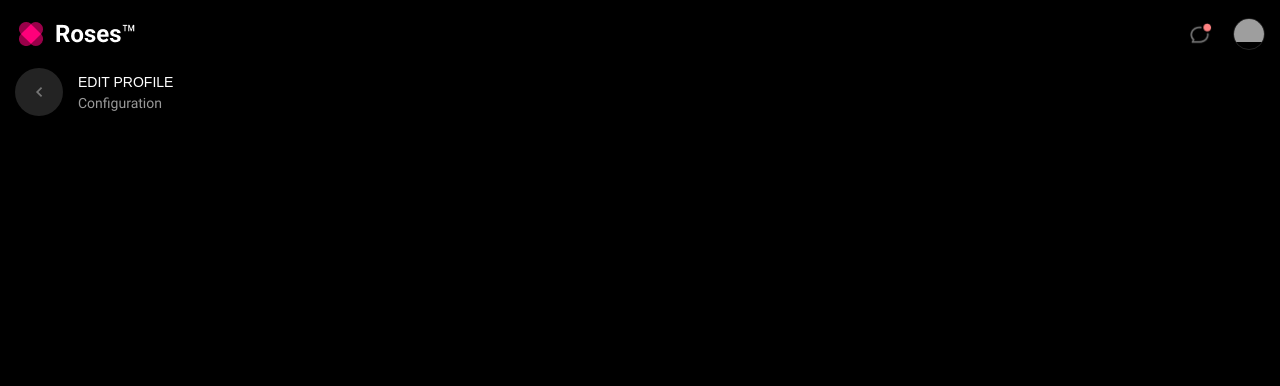
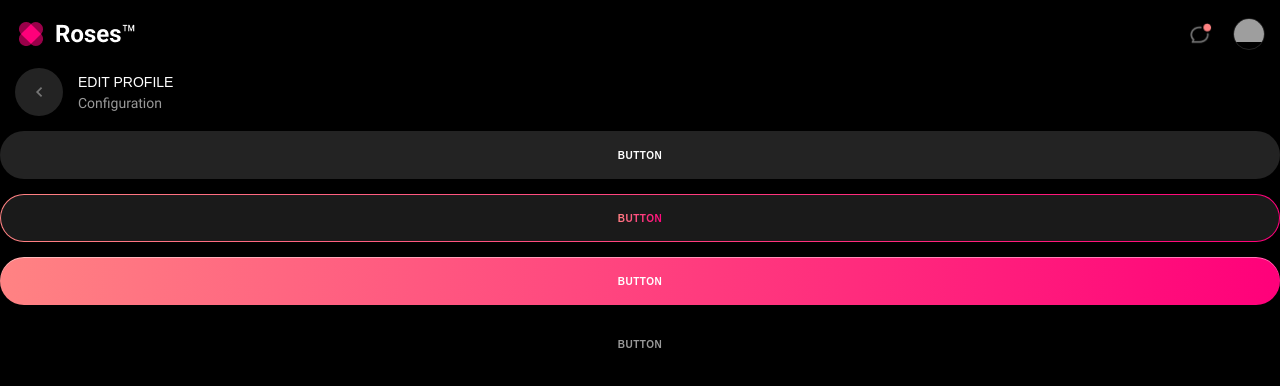
Before and after one commit to Epiled/teste-xxiii-creative-front-end, a React (Vite) app: page /edit-profile in a window 1280 px wide. Shown: the top 386 px of the page. Built offline with nearby package versions, Linux system fonts and the light colour scheme; grey boxes are pictures that could not be loaded.

Commit message:
feat(components): add all button variants

```diff
--- a/src/components/Buttons/Buttons.module.scss
+++ b/src/components/Buttons/Buttons.module.scss
@@ -1,14 +1,59 @@
 @use '../../styles/global' as *;
+
+%fonts-default {
+  font-family: 'Montserrat', sans-serif;
+  font-size: 1rem;
+  font-weight: 600;
+  text-transform: uppercase;
+  letter-spacing: .05rem;
+}
 
 .button {
   border-radius: 2.4rem;
   min-height: 4.8rem;
   flex: 1;
   color: $white;
-  background: $charcoal;
-  font-family: 'Montserrat', sans-serif;
-  font-size: 1rem;
-  font-weight: 600;
-  text-transform: uppercase;
-  letter-spacing: .05rem;
+  @extend %fonts-default;
+
+  &[data-type="default"] {
+    background: $charcoal;
+  }
+
+  &[data-type="reverse"] {
+    background-image: linear-gradient(-85deg, $pink-hot, $peach);
+    padding: .1rem;
+  }
+
+  &[data-type="gradient"] {
+    background-image: linear-gradient(-85deg, $pink-hot, $peach);
+    -webkit-box-shadow: inset 0 .1rem 0 0 $white-alpha-45;
+    -moz-box-shadow: inset 0 .1rem 0 0 $white-alpha-45;
+    box-shadow: inset 0 .1rem 0 0 $white-alpha-45;
+  }
+
+  &[data-type="blank"] {
+    background: $black;
+    color: $gray-light;
+  }
+
+  &__wrapper {
+    height: 4.6rem;
+    border-radius: 2.4rem;
+    display: flex;
+    align-items: center;
+    justify-content: center;
+    background: $midnight;
+
+
+
+
+
+  }
+
+  &__core {
+    background-image: linear-gradient(-73deg, $pink-hot, $peach);
+    background-clip: text;
+    color: transparent;
+    @extend %fonts-default;
+  }
 }
--- a/src/components/Buttons/index.tsx
+++ b/src/components/Buttons/index.tsx
@@ -1,13 +1,23 @@
 import styles from './Buttons.module.scss';
 
 interface IProp {
-  text: string;
+  text?: string;
+  type?: 'default' | 'reverse' | 'gradient' | 'blank';
 }
 
-const Button = ({text}: IProp) => {
+const Button = ({ text = 'Button', type = 'default' }: IProp) => {
   return (
-    <button className={styles.button}>
-      {text}
+    <button className={styles.button} data-type={type}>
+      {type !== 'reverse'
+        ?
+        text
+        :
+        <div className={styles.button__wrapper}>
+          <div className={styles.button__core}>
+            {text}
+          </div>
+        </div>
+      }
     </button>
   )
 }
--- /dev/null
+++ b/src/pages/EditProfile/EditProfile.module.scss
@@ -0,0 +1,5 @@
+.editProfile {
+  display: flex;
+  flex-direction: column;
+  gap: 1.5rem;
+}
--- a/src/pages/EditProfile/index.tsx
+++ b/src/pages/EditProfile/index.tsx
@@ -1,5 +1,7 @@
-import Header from "../../components/Header";
-import PageTitles from "../../components/PageTitles";
+import { Button } from '../../components/Buttons';
+import Header from '../../components/Header';
+import PageTitles from '../../components/PageTitles';
+import styles from './EditProfile.module.scss'
 
 const EditProfile = () => {
   const title = 'Edit Profile';
@@ -9,6 +11,13 @@ const EditProfile = () => {
       <Header />
       <PageTitles title={title} url='' />
 
+      <main className={styles.editProfile}>
+        <Button />
+        <Button type={'reverse'} />
+        <Button type={'gradient'} />
+        <Button type={'blank'} />
+      </main>
+
       <h1>
         Página Edit Profile
       </h1>
--- a/src/styles/_colors.scss
+++ b/src/styles/_colors.scss
@@ -19,5 +19,6 @@ $blue: #2081e2;
 
 $purple: #3f0628;
 $white-alt: #f4f4f4;
+$white-alpha-45: #ffffff73;
 
 $body: $white;
```
